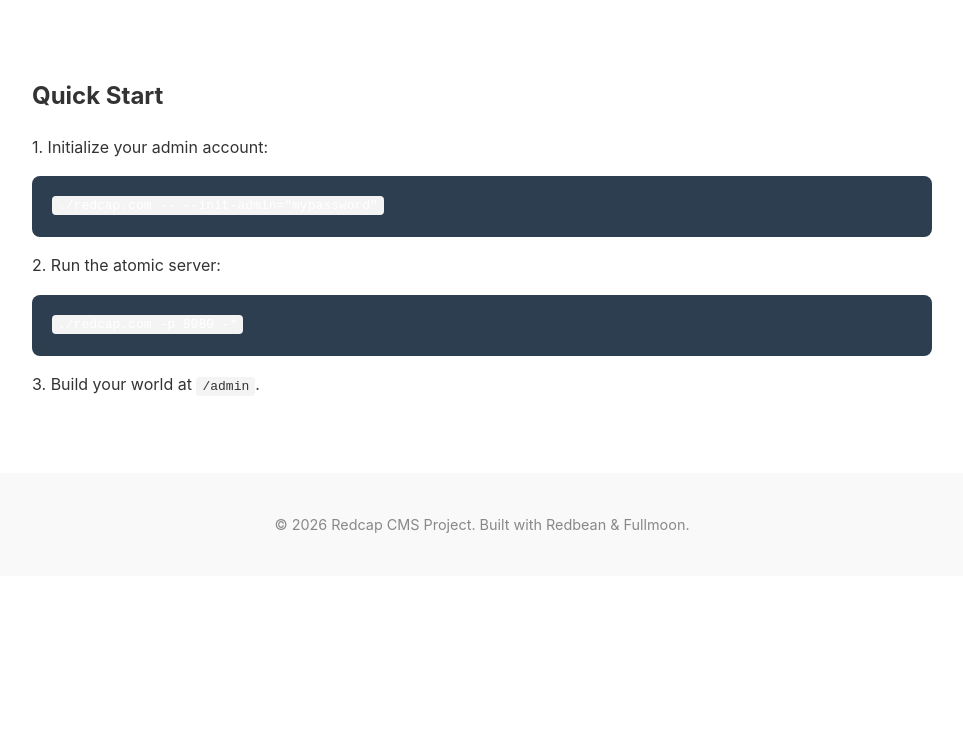
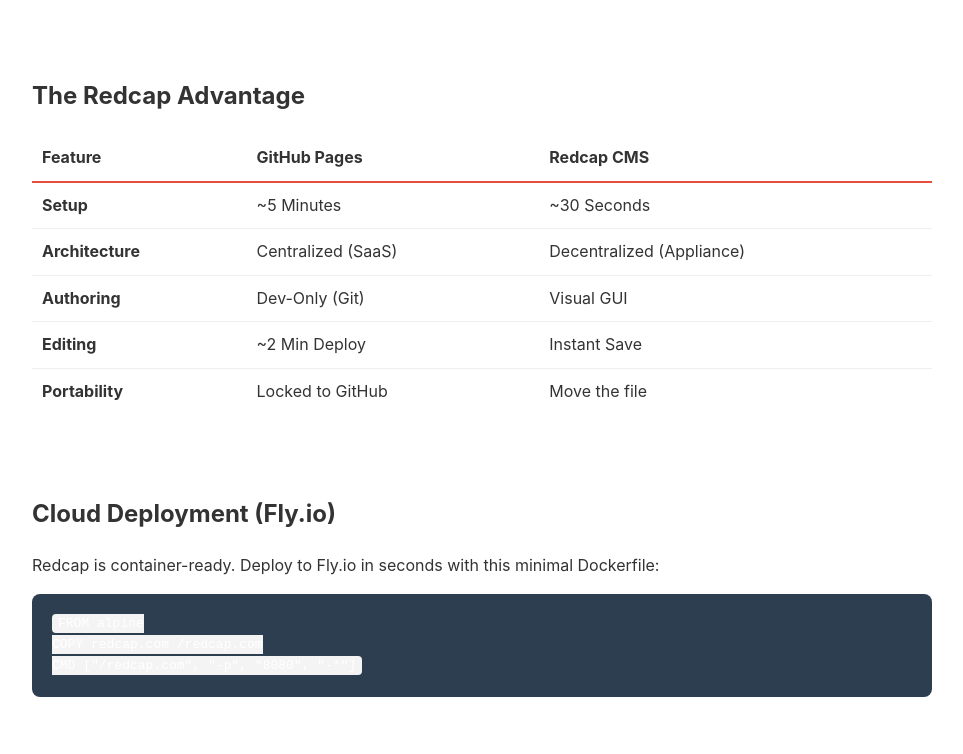
Before and after one commit to sloev/redcap, a plain HTML site: page docs/index.html in a window 1280 px wide. Shown: the part 1346-2100 px from the top of the page, without its empty margins (158-1121 px from the left). Before the commit the page ends 1922 px from the top, so only its background shows below. Drawn offline with Linux system fonts and the light colour scheme.

Commit message:
docs: add comparison with GitHub Pages and Cloud deployment examples

```diff
--- a/docs/index.html
+++ b/docs/index.html
@@ -69,6 +69,54 @@
         </div>
 
         <section style="margin-top: 80px;">
+            <h2>The Redcap Advantage</h2>
+            <table style="width: 100%; border-collapse: collapse; margin-top: 20px; text-align: left;">
+                <thead>
+                    <tr style="border-bottom: 2px solid var(--primary);">
+                        <th style="padding: 10px;">Feature</th>
+                        <th style="padding: 10px;">GitHub Pages</th>
+                        <th style="padding: 10px;">Redcap CMS</th>
+                    </tr>
+                </thead>
+                <tbody>
+                    <tr style="border-bottom: 1px solid #eee;">
+                        <td style="padding: 10px;"><strong>Setup</strong></td>
+                        <td style="padding: 10px;">~5 Minutes</td>
+                        <td style="padding: 10px;">~30 Seconds</td>
+                    </tr>
+                    <tr style="border-bottom: 1px solid #eee;">
+                        <td style="padding: 10px;"><strong>Architecture</strong></td>
+                        <td style="padding: 10px;">Centralized (SaaS)</td>
+                        <td style="padding: 10px;">Decentralized (Appliance)</td>
+                    </tr>
+                    <tr style="border-bottom: 1px solid #eee;">
+                        <td style="padding: 10px;"><strong>Authoring</strong></td>
+                        <td style="padding: 10px;">Dev-Only (Git)</td>
+                        <td style="padding: 10px;">Visual GUI</td>
+                    </tr>
+                    <tr style="border-bottom: 1px solid #eee;">
+                        <td style="padding: 10px;"><strong>Editing</strong></td>
+                        <td style="padding: 10px;">~2 Min Deploy</td>
+                        <td style="padding: 10px;">Instant Save</td>
+                    </tr>
+                    <tr>
+                        <td style="padding: 10px;"><strong>Portability</strong></td>
+                        <td style="padding: 10px;">Locked to GitHub</td>
+                        <td style="padding: 10px;">Move the file</td>
+                    </tr>
+                </tbody>
+            </table>
+        </section>
+
+        <section style="margin-top: 80px;">
+            <h2>Cloud Deployment (Fly.io)</h2>
+            <p>Redcap is container-ready. Deploy to Fly.io in seconds with this minimal Dockerfile:</p>
+            <pre><code>FROM alpine
+COPY redcap.com /redcap.com
+CMD ["/redcap.com", "-p", "8080", "-*"]</code></pre>
+        </section>
+
+        <section style="margin-top: 80px;">
             <h2>Quick Start</h2>
             <p>1. Initialize your admin account:</p>
             <pre><code>./redcap.com -- --init-admin="mypassword"</code></pre>
```
Also changed, not shown: 1 other file.
